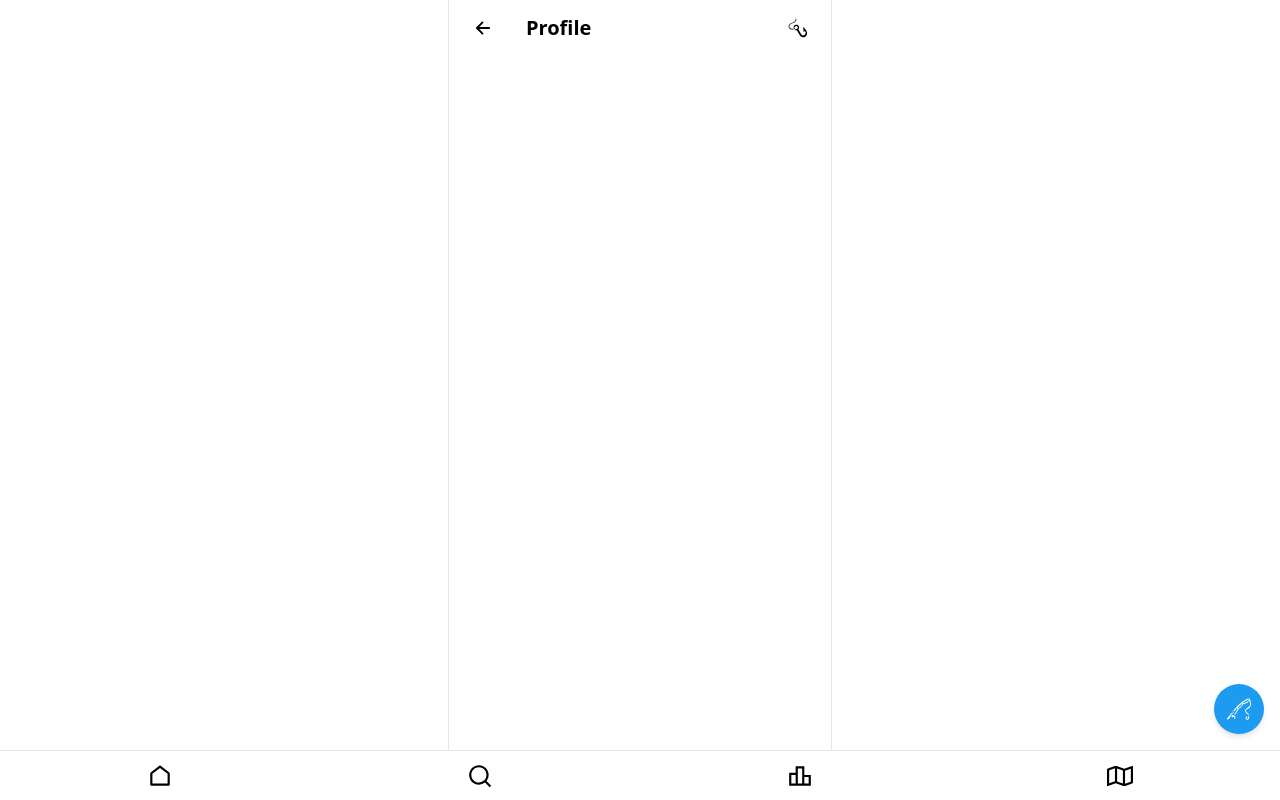
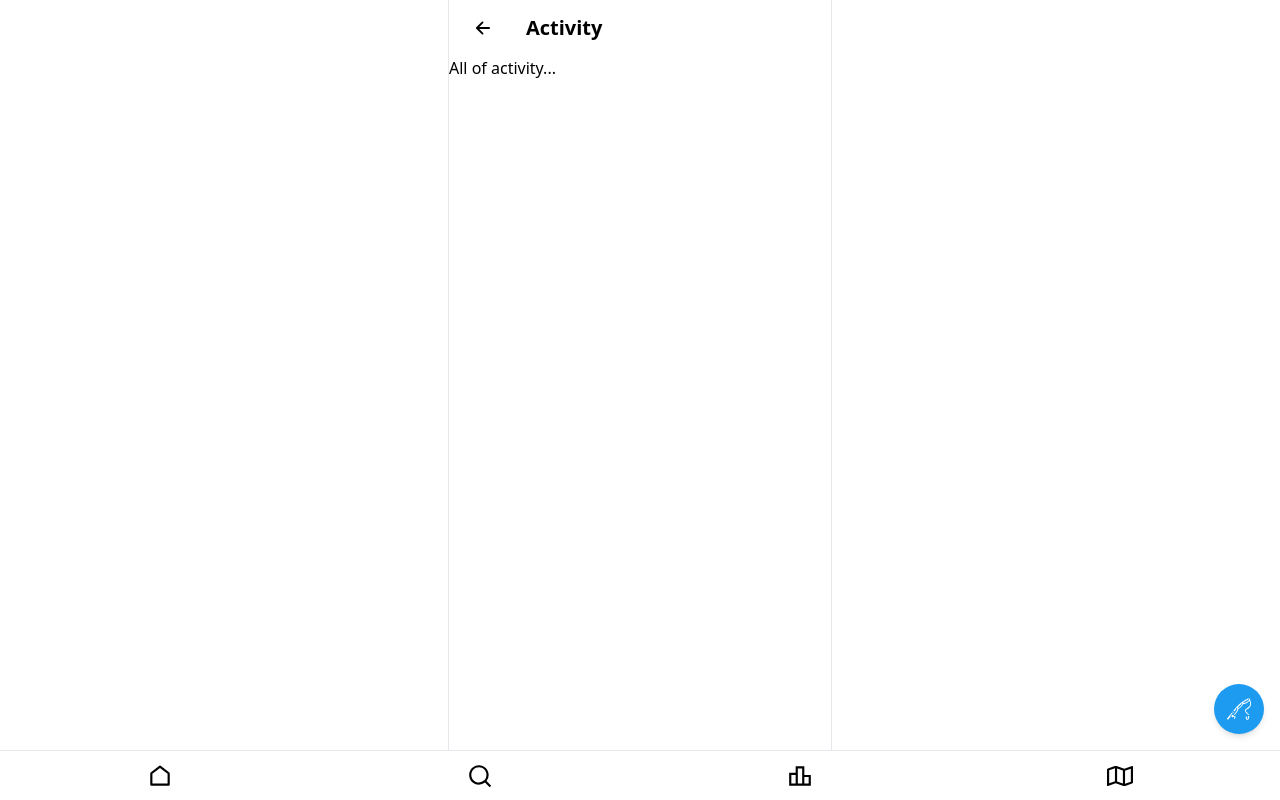
Before and after one commit to andrewsuds/react-fish, a Next.js app: page /activity in a window 1280 px wide. Built offline with nearby package versions, Linux system fonts and the light colour scheme; no server answers.

Commit message:
Created Activity Page

```diff
--- /dev/null
+++ b/pages/activity.js
@@ -0,0 +1,10 @@
+import NavBar from "../components/NavBar";
+
+export default function ActivityPage() {
+  return (
+    <div>
+      <NavBar back={true} title="Activity" />
+      <div>All of activity...</div>
+    </div>
+  );
+}
```
